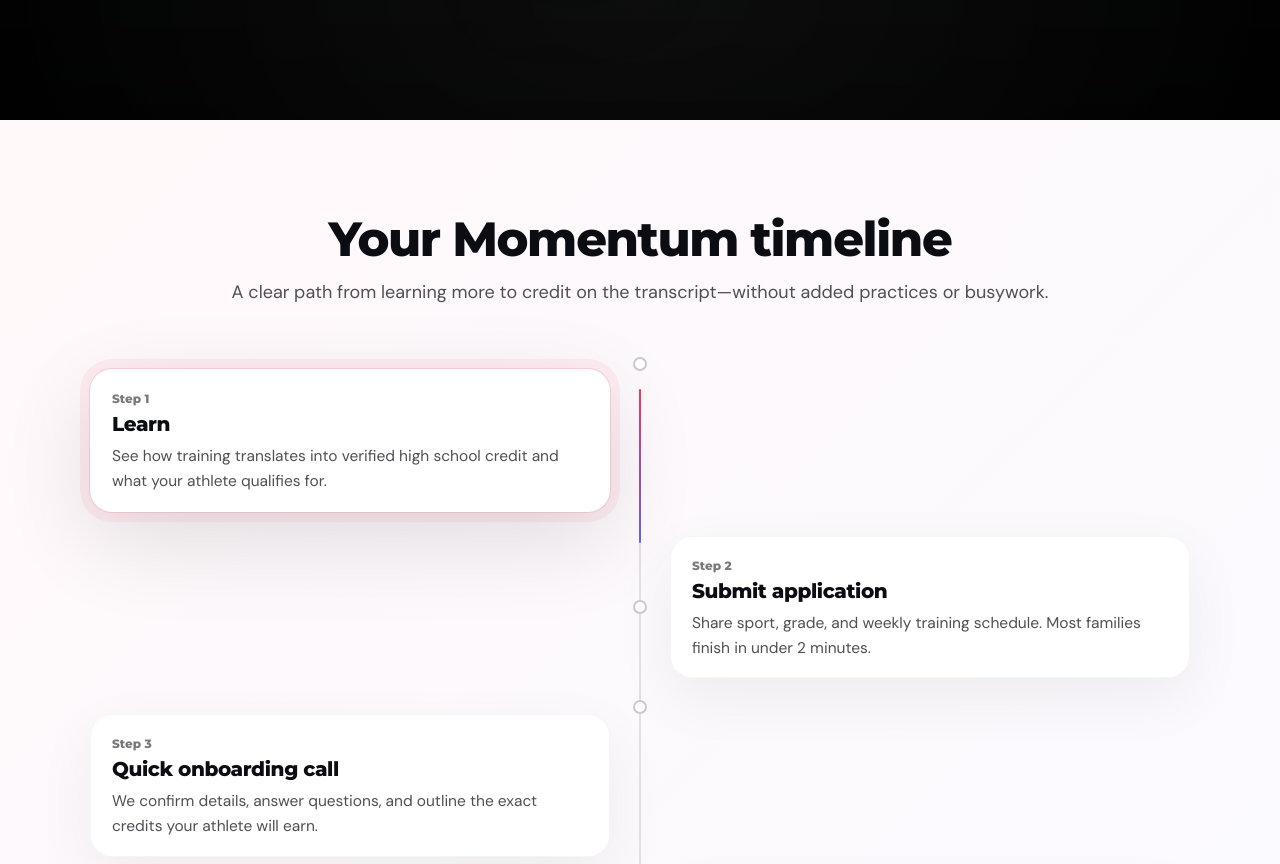
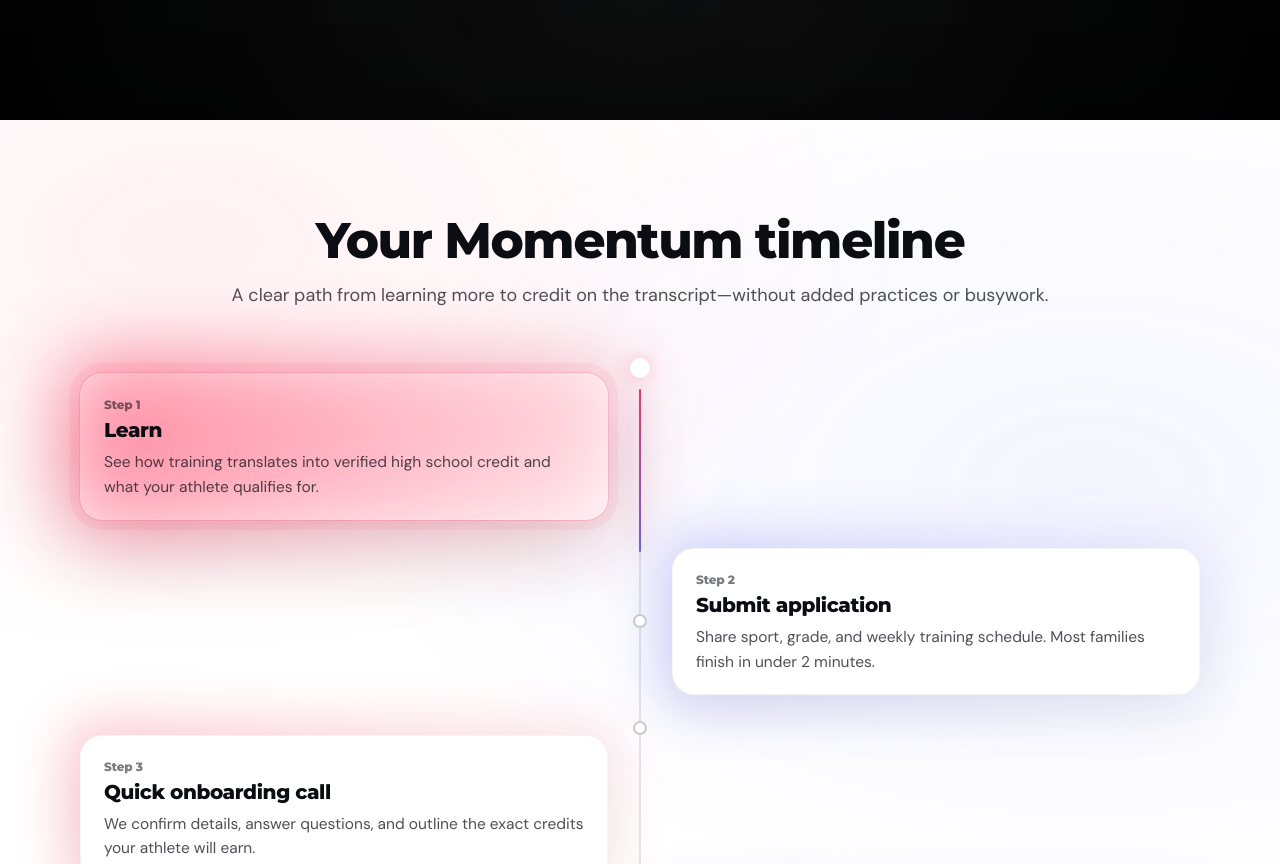
Before and after one commit to WWP4/momentum, a plain HTML site: page index.html in a window 1280 px wide. Shown: the part 680-1544 px from the top of the page. Drawn offline with Linux system fonts and the light colour scheme.

Commit message:
Update styles.css

```diff
--- a/styles.css
+++ b/styles.css
@@ -1083,3 +1083,245 @@
   .event__dot{ grid-column: 1 / 2; justify-self:center; }
   .event__card{ grid-column: 2 / 3 !important; justify-self:stretch !important; }
 }
+
+/* =========================
+   TIMELINE (WHITE) — PREMIUM + RED/BLUE GLOW
+   Paste at bottom of styles.css
+   ========================= */
+
+/* Section */
+.timeline{
+  background:
+    radial-gradient(1200px 700px at 15% 10%, rgba(255,43,85,.06), transparent 60%),
+    radial-gradient(1200px 700px at 85% 30%, rgba(90,92,255,.06), transparent 62%),
+    #fff;
+  color:#0b0d13;
+  padding: clamp(70px, 7vw, 105px) 0;
+}
+
+/* Container helper (uses your existing --max if present) */
+.timeline .container{
+  width: min(var(--max, 1180px), calc(100% - 48px));
+  margin: 0 auto;
+}
+
+.timeline__inner{ position:relative; }
+
+.timeline__top{
+  text-align:center;
+  margin-bottom: clamp(26px, 4vw, 54px);
+}
+
+.timeline__title{
+  font-family: "Montserrat", system-ui, -apple-system, Segoe UI, Roboto, Arial, sans-serif;
+  font-weight: 800;
+  letter-spacing: -0.03em;
+  font-size: clamp(30px, 4.4vw, 50px);
+  margin: 0 0 10px;
+}
+
+.timeline__lead{
+  margin: 0 auto;
+  max-width: 72ch;
+  color: rgba(11,13,19,.72);
+  font-size: clamp(15px, 2vw, 18px);
+  line-height: 1.65;
+}
+
+/* Center rail */
+.rail{
+  position:absolute;
+  left:50%;
+  top: clamp(165px, 14vw, 205px);
+  bottom: 34px;
+  width: 2px;
+  background: rgba(11,13,19,.10);
+  transform: translateX(-50%);
+  border-radius: 999px;
+  pointer-events:none;
+}
+
+.rail__fill{
+  position:absolute;
+  left:0;
+  top:0;
+  width:100%;
+  height:0%;
+  border-radius: 999px;
+  background: linear-gradient(180deg, rgba(255,43,85,.95), rgba(90,92,255,.95));
+  box-shadow: 0 0 24px rgba(255,43,85,.25), 0 0 28px rgba(90,92,255,.20);
+  transition: height 900ms cubic-bezier(.2,.9,.2,1);
+}
+
+/* Events layout */
+.events{
+  display:flex;
+  flex-direction: column;
+  gap: 26px;
+}
+
+.event{
+  position:relative;
+  display:grid;
+  grid-template-columns: 1fr 64px 1fr;
+  align-items:center;
+  min-height: 130px;
+
+  opacity: 0;
+  transform: translateY(18px);
+  transition:
+    opacity 800ms ease,
+    transform 900ms cubic-bezier(.2,.9,.2,1);
+}
+
+.event.is-in{
+  opacity: 1;
+  transform: translateY(0);
+}
+
+/* Alternate sides */
+.event:nth-child(odd) .event__card{ grid-column: 1 / 2; justify-self:end; }
+.event:nth-child(odd) .event__dot{ grid-column: 2 / 3; justify-self:center; }
+
+.event:nth-child(even) .event__card{ grid-column: 3 / 4; justify-self:start; }
+.event:nth-child(even) .event__dot{ grid-column: 2 / 3; justify-self:center; }
+
+/* Dot */
+.event__dot{
+  width: 14px;
+  height: 14px;
+  border-radius: 999px;
+  background: #fff;
+  box-shadow: inset 0 0 0 2px rgba(11,13,19,.22);
+  position:relative;
+  z-index: 3;
+}
+
+/* Card base */
+.event__card{
+  position:relative;
+  width: min(560px, 100%);
+  background:#fff;
+  border-radius: 22px;
+  padding: 24px 24px 20px;
+
+  box-shadow:
+    0 20px 60px rgba(0,0,0,.06),
+    inset 0 0 0 1px rgba(0,0,0,.04);
+
+  transition:
+    transform 320ms ease,
+    box-shadow 320ms ease;
+}
+
+/* Faint glow behind EVERY card (premium halo) */
+.event__card::before{
+  content:"";
+  position:absolute;
+  inset:-16px;
+  border-radius: 28px;
+  z-index:-1;
+  opacity: .26;
+  filter: blur(26px);
+  background: linear-gradient(135deg, rgba(255,43,85,.70), rgba(90,92,255,.70));
+  transition: opacity 420ms ease, filter 420ms ease;
+}
+
+/* Side-specific glow: left = red, right = blue */
+.event:nth-child(odd) .event__card::before{
+  background: linear-gradient(135deg, rgba(255,43,85,.95), rgba(255,43,85,.18));
+}
+.event:nth-child(even) .event__card::before{
+  background: linear-gradient(135deg, rgba(90,92,255,.95), rgba(90,92,255,.18));
+}
+
+/* Hover (subtle lift) */
+.event__card:hover{
+  transform: translateY(-3px);
+  box-shadow:
+    0 30px 92px rgba(0,0,0,.12),
+    inset 0 0 0 1px rgba(0,0,0,.06);
+}
+.event__card:hover::before{
+  opacity: .38;
+  filter: blur(30px);
+}
+
+/* Active state (stronger glow + slightly more depth) */
+.event.is-active .event__card{
+  transform: translateY(-2px);
+  box-shadow:
+    0 30px 98px rgba(0,0,0,.14),
+    inset 0 0 0 1px rgba(0,0,0,.06);
+}
+
+.event.is-active .event__card::before{
+  opacity: .62;
+  filter: blur(40px);
+}
+
+/* Active dot glow (matches side color) */
+.event.is-active .event__dot{
+  box-shadow:
+    0 0 0 3px #fff,
+    0 0 18px rgba(255,43,85,.55);
+}
+.event.is-active:nth-child(even) .event__dot{
+  box-shadow:
+    0 0 0 3px #fff,
+    0 0 18px rgba(90,92,255,.55);
+}
+
+/* Typography */
+.event__kicker{
+  font-family: "Montserrat", system-ui, -apple-system, Segoe UI, Roboto, Arial, sans-serif;
+  font-weight: 800;
+  font-size: 12px;
+  letter-spacing: -0.01em;
+  color: rgba(11,13,19,.55);
+  margin-bottom: 6px;
+}
+
+.event__h{
+  font-family: "Montserrat", system-ui, -apple-system, Segoe UI, Roboto, Arial, sans-serif;
+  font-weight: 800;
+  letter-spacing: -0.02em;
+  margin: 0 0 8px;
+  font-size: 20px;
+}
+
+.event__p{
+  margin: 0;
+  color: rgba(11,13,19,.72);
+  line-height: 1.6;
+  font-size: 15.5px;
+}
+
+/* Mobile: single column timeline */
+@media (max-width: 900px){
+  .rail{
+    left: 20px;
+    transform:none;
+    top: clamp(165px, 22vw, 210px);
+  }
+  .event{
+    grid-template-columns: 44px 1fr;
+    min-height: unset;
+  }
+  .event__dot{
+    grid-column: 1 / 2 !important;
+    justify-self:center !important;
+  }
+  .event__card{
+    grid-column: 2 / 3 !important;
+    justify-self:stretch !important;
+    width: 100%;
+  }
+}
+
+/* Reduced motion */
+@media (prefers-reduced-motion: reduce){
+  .event{ opacity:1; transform:none; transition:none; }
+  .rail__fill{ transition:none; }
+  .event__card, .event__card::before{ transition:none; }
+}
```
